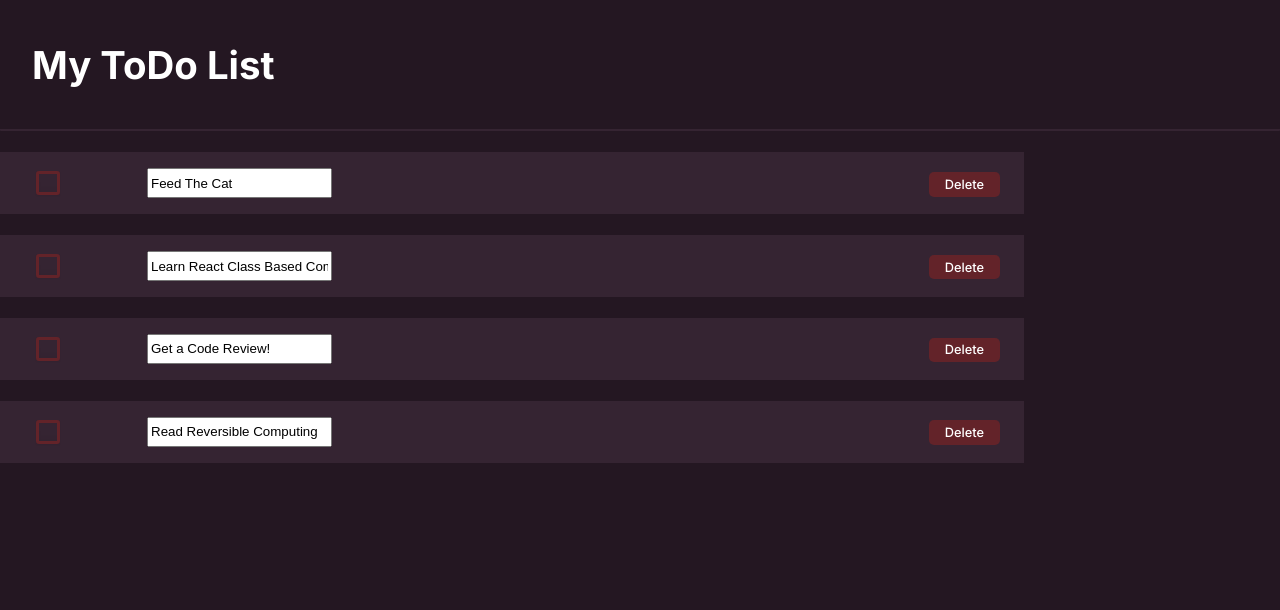
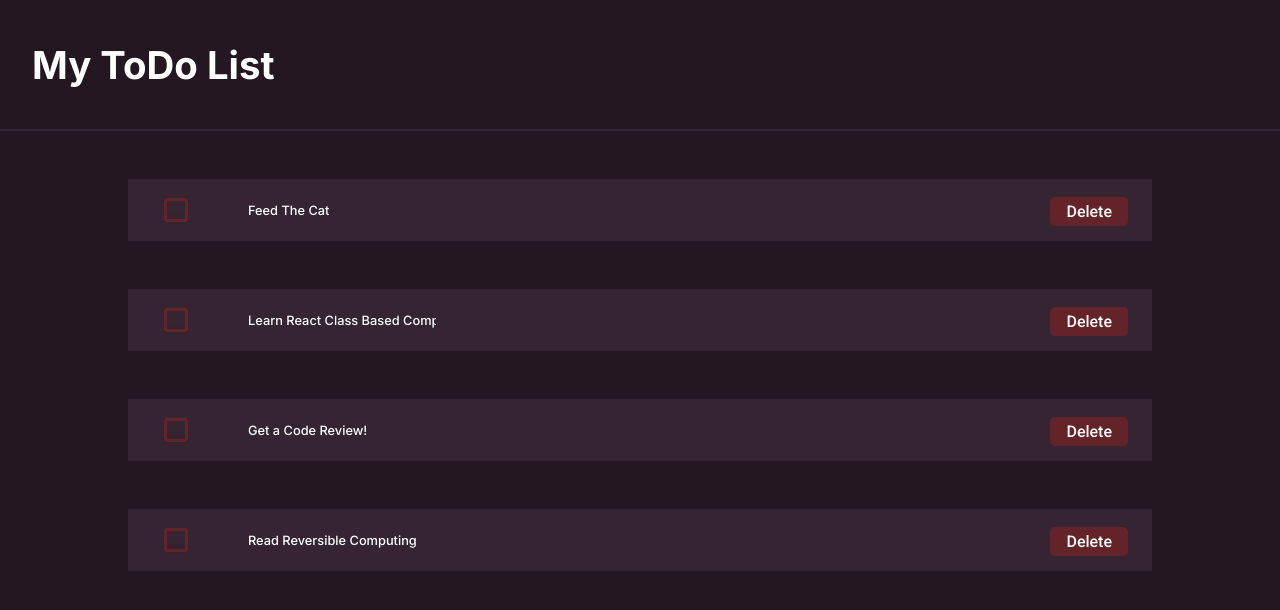
Before and after one commit to shuja-shah/react-toDo, a React (Create React App) app: page / in a window 1280 px wide. Shown: the top 610 px of the page. Built offline with nearby package versions, Linux system fonts and the light colour scheme; the HTML template or start-up script is replaced by a standard one.

Commit message:
Finalize Styling

```diff
--- a/src/style.css
+++ b/src/style.css
@@ -31,7 +31,7 @@ body {
     width: 80%;
     justify-content: space-between;
     background-color: var(--clr-list);
-    margin: 1.3rem 0;
+    margin: 3rem auto;
 }
 
 .list-input {
@@ -79,6 +79,19 @@ body {
     background-color: var(--clr-grad1);
     border: none;
     border-radius: 5px;
+    color: #fff;
+    font-family: 'Roboto', sans-serif;
+    font-weight: 500;
+    font-size: 1rem;
+    padding: 0.3rem 1rem;
+    margin: 0 0.5rem;
+    cursor: pointer;
+}
+
+.input {
+    background-color: var(--clr-list);
+    border: none;
+    border-radius: 5px;
     color: var(--clr-text);
     font-family: 'Inter', sans-serif;
     font-weight: 500;
```
